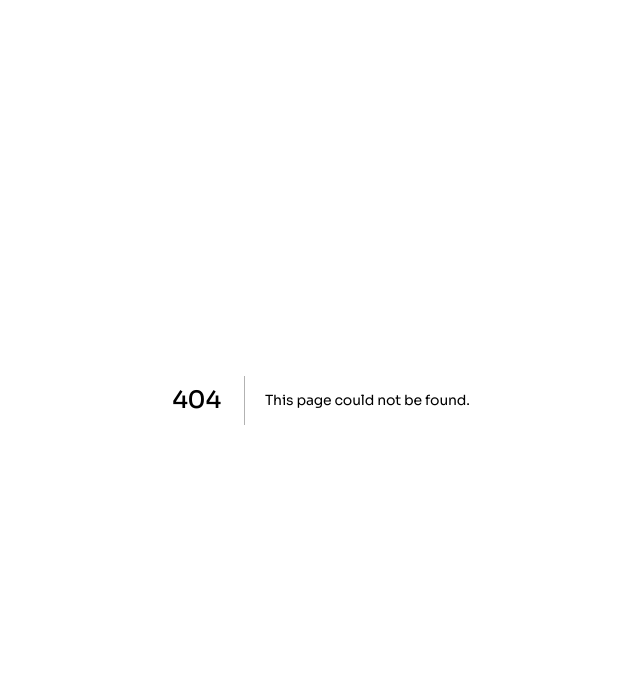
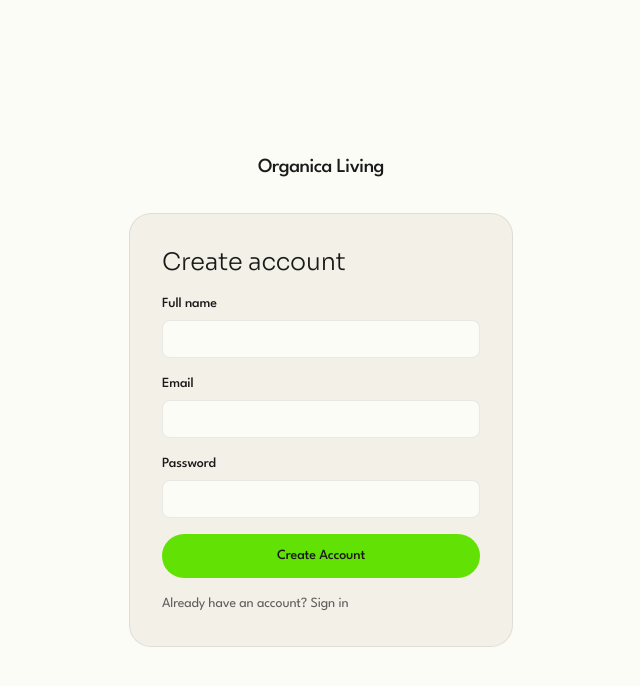
Before and after one commit to organicaliving/organicaliving, a Next.js app: page /signup in a window 1280 px wide. Before the commit this address had no page. Shown: the top 686 px of the page, without its empty margins (319-959 px from the left). Built offline with nearby package versions, Linux system fonts and the light colour scheme; no server answers.

Commit message:
feat: add signup page with referral capture

```diff
--- /dev/null
+++ b/src/app/(auth)/signup/SignupForm.tsx
@@ -0,0 +1,33 @@
+"use client";
+import { useActionState } from "react";
+import Link from "next/link";
+import { signUpAction } from "@/lib/auth/actions";
+import { FormField } from "@/components/ui/FormField";
+import { Input } from "@/components/ui/Input";
+import { SubmitButton } from "@/components/ui/SubmitButton";
+import { fieldError } from "@/lib/forms";
+
+export function SignupForm({ refCode }: { refCode?: string }) {
+  const [state, action] = useActionState(signUpAction, null);
+  if (state?.ok) {
+    return <p className="text-sm text-ink">Check your email to confirm your account, then sign in.</p>;
+  }
+  return (
+    <form action={action} className="flex flex-col gap-4">
+      <h1 className="text-2xl font-light text-ink">Create account</h1>
+      {refCode ? <input type="hidden" name="ref" value={refCode} /> : null}
+      {state && !state.ok ? <p className="text-sm text-[#b3261e]">{state.error}</p> : null}
+      <FormField label="Full name" htmlFor="fullName" error={fieldError(state, "fullName")}>
+        <Input id="fullName" name="fullName" autoComplete="name" required />
+      </FormField>
+      <FormField label="Email" htmlFor="email" error={fieldError(state, "email")}>
+        <Input id="email" name="email" type="email" autoComplete="email" required />
+      </FormField>
+      <FormField label="Password" htmlFor="password" error={fieldError(state, "password")}>
+        <Input id="password" name="password" type="password" autoComplete="new-password" required />
+      </FormField>
+      <SubmitButton>Create Account</SubmitButton>
+      <p className="text-sm text-muted">Already have an account? <Link href="/login" className="hover:text-ink">Sign in</Link></p>
+    </form>
+  );
+}
--- /dev/null
+++ b/src/app/(auth)/signup/page.tsx
@@ -0,0 +1,9 @@
+import type { Metadata } from "next";
+import { SignupForm } from "./SignupForm";
+
+export const metadata: Metadata = { title: "Create account — Organica Living" };
+
+export default async function SignupPage({ searchParams }: { searchParams: Promise<{ ref?: string }> }) {
+  const { ref } = await searchParams;
+  return <SignupForm refCode={ref} />;
+}
```
